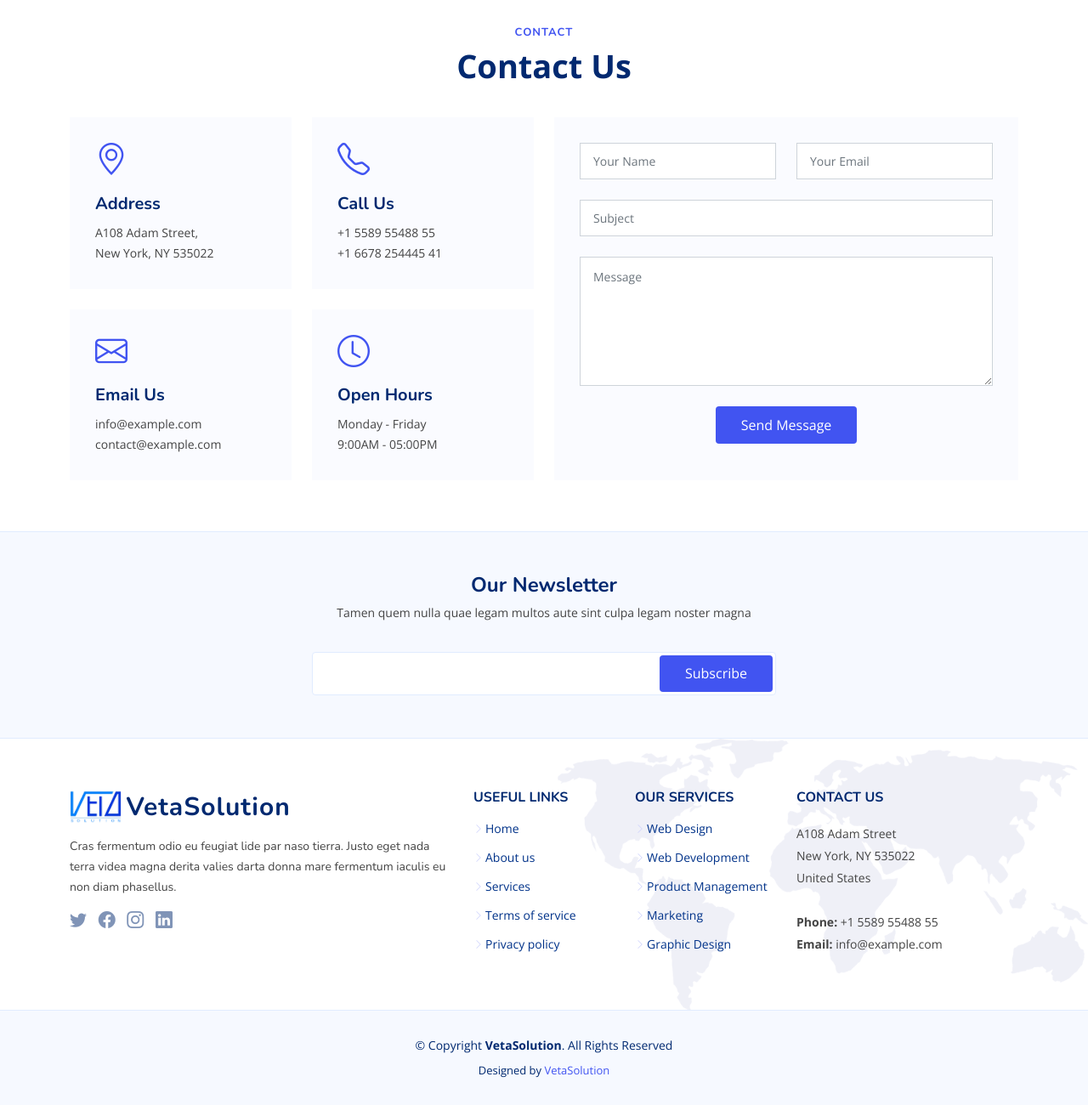
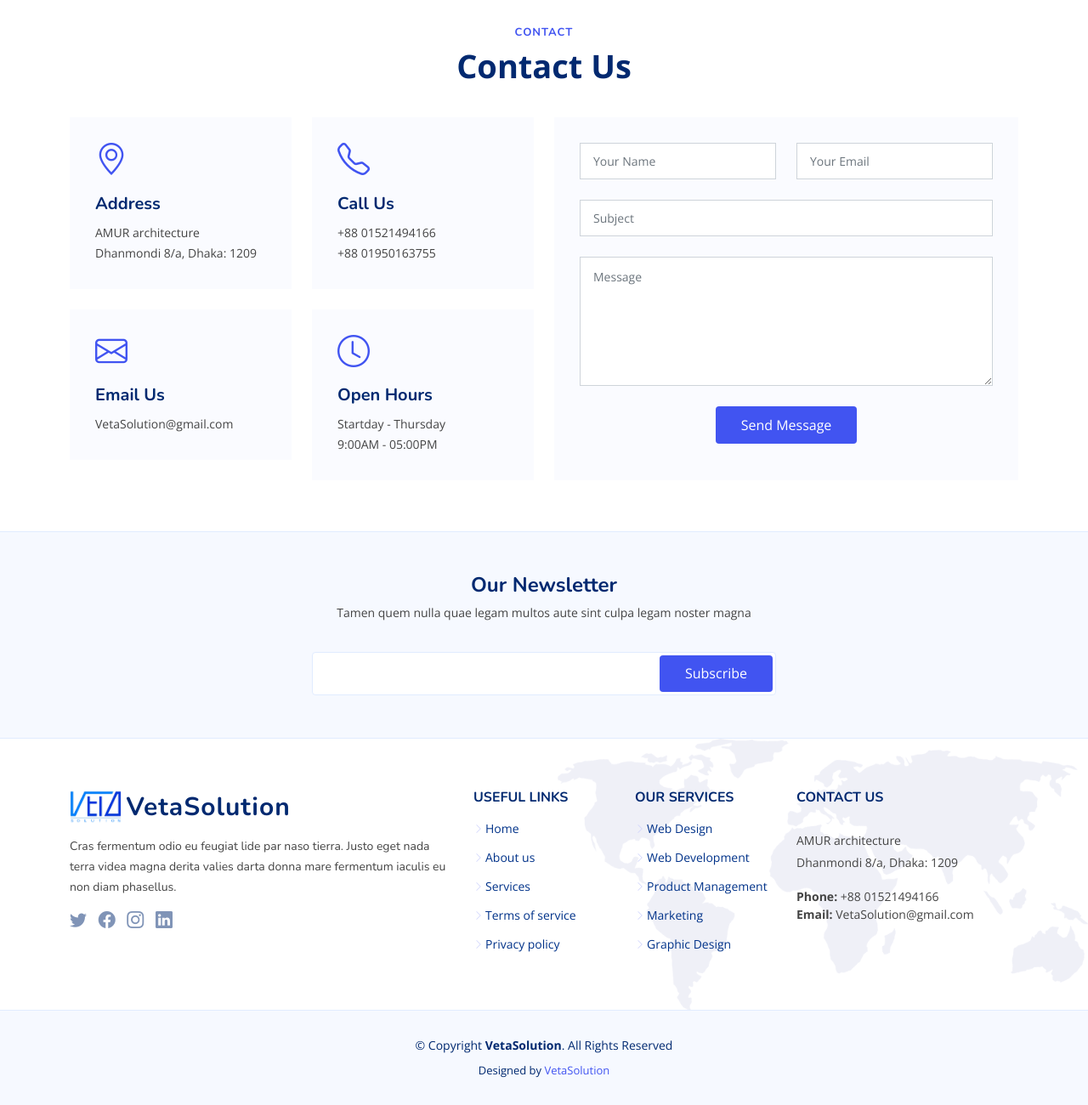
Before and after one commit to vetasolution/vetasolution-web, a plain HTML site: page index.html in a window 1280 px wide. Shown: the part 10257-11557 px from the top of the page at 85% size. Drawn offline with nearby package versions, Linux system fonts and the light colour scheme.

Commit message:
some-update

```diff
--- a/index.html
+++ b/index.html
@@ -1230,28 +1230,30 @@
                 <div class="info-box">
                   <i class="bi bi-geo-alt"></i>
                   <h3>Address</h3>
-                  <p>A108 Adam Street,<br>New York, NY 535022</p>
+                  <p>AMUR architecture<br>Dhanmondi 8/a, Dhaka: 1209</p>
                 </div>
               </div>
               <div class="col-md-6">
                 <div class="info-box">
                   <i class="bi bi-telephone"></i>
                   <h3>Call Us</h3>
-                  <p>+1 5589 55488 55<br>+1 6678 254445 41</p>
+                  <p>+88 01521494166<br>+88 01950163755</p>
                 </div>
               </div>
               <div class="col-md-6">
                 <div class="info-box">
                   <i class="bi bi-envelope"></i>
                   <h3>Email Us</h3>
-                  <p>info@example.com<br>contact@example.com</p>
+                  <p>VetaSolution@gmail.com<br>
+                    <!-- VetaSolution@gmail.com -->
+                  </p>
                 </div>
               </div>
               <div class="col-md-6">
                 <div class="info-box">
                   <i class="bi bi-clock"></i>
                   <h3>Open Hours</h3>
-                  <p>Monday - Friday<br>9:00AM - 05:00PM</p>
+                  <p>Startday - Thursday<br>9:00AM - 05:00PM</p>
                 </div>
               </div>
             </div>
@@ -1317,7 +1319,6 @@
         </div>
       </div>
     </div>
-
     <div class="footer-top">
       <div class="container">
         <div class="row gy-4">
@@ -1361,11 +1362,10 @@
           <div class="col-lg-3 col-md-12 footer-contact text-center text-md-start">
             <h4>Contact Us</h4>
             <p>
-              A108 Adam Street <br>
-              New York, NY 535022<br>
-              United States <br><br>
-              <strong>Phone:</strong> +1 5589 55488 55<br>
-              <strong>Email:</strong> info@example.com<br>
+              <p>AMUR architecture<br>Dhanmondi 8/a, Dhaka: 1209</p>
+
+              <strong>Phone:</strong> +88 01521494166 <br>
+              <strong>Email:</strong> VetaSolution@gmail.com<br>
             </p>
 
           </div>
```
